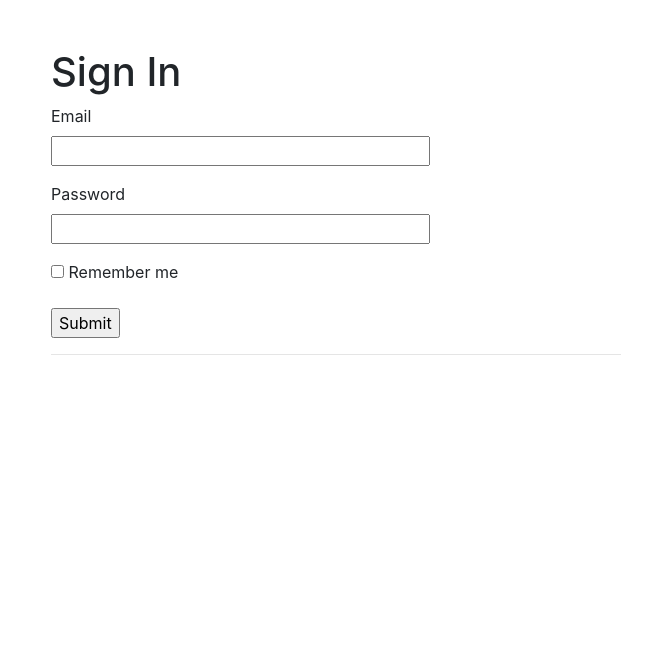
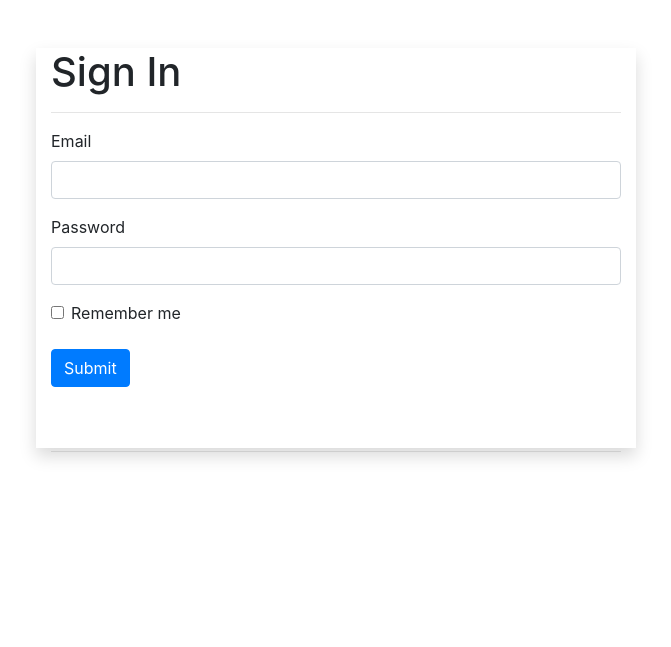
Before and after one commit to dag-hammarskjold-library/itp-process, a Python web app: template app/templates/login.html in a window 1280 px wide. Shown: the part 86-733 px from the top of the page, without its empty margins (304-975 px from the left). Run offline with Jinja, Linux system fonts and the light colour scheme; the template is opened without the code that fills it, so the values that code supplies are empty, except form fields; form fields are guessed from the names that the template uses; some libraries are stand-ins or nearby versions.

Commit message:
quick redesign of the login form,logic needs to be review

```diff
--- a/app/templates/login.html
+++ b/app/templates/login.html
@@ -2,43 +2,32 @@
 
 <style type="text/css">
     .customize {
-        height: 600px;
+        height: 400px;
         width: 600px;
     }
 </style>
 
-<div class="container customize">
+<div class="container customize shadow">
 
     <h1>Sign In</h1>
+    <hr>
     <form action="{{url_for('login')}}" method="POST" novalidate>
         {{ form.hidden_tag() }}
-        <p>
-            {{ form.email.label }}<br>
-            {{ form.email(size=32) }}
-        </p>
-        <p>
-            {{ form.password.label }}<br>
-            {{ form.password(size=32) }}
-        </p>
-        <p>{{ form.remember_me() }} {{ form.remember_me.label }}</p>
-        <p>{{ form.submit() }}</p>
-    </form>
-
-<!--
-    <form class="mt-5 orm-signin" method="POST" action="{{url_for('login')}}">
         <div class="form-group">
-            <label for="exampleInputEmail1">Email address</label>
-            <input type="email" class="form-control" name="inputEmail" aria-describedby="emailHelp" placeholder="Enter email">
-            <small id="emailHelp" class="form-text text-muted">We'll never share your email with anyone else.</small>
+            <p>
+                {{ form.email.label }}<br> {{ form.email(size=32,class="form-control") }}
+            </p>
         </div>
         <div class="form-group">
-            <label for="exampleInputPassword1">Password</label>
-            <input type="password" class="form-control" name="inputPassword" placeholder="Password">
+            <p>
+                {{ form.password.label }}<br> {{ form.password(size=32,class="form-control") }}
+            </p>
         </div>
-        <button type="submit" class="btn btn-primary mb-5">Submit</button>
+        <div class="form-check">
+            <p>{{ form.remember_me(class="form-check-input") }} {{ form.remember_me.label }}</p>
+        </div>
+        <p>{{ form.submit(class="btn btn-primary mb-5") }}</p>
     </form>
--->
-
 
     <hr>
 
```
